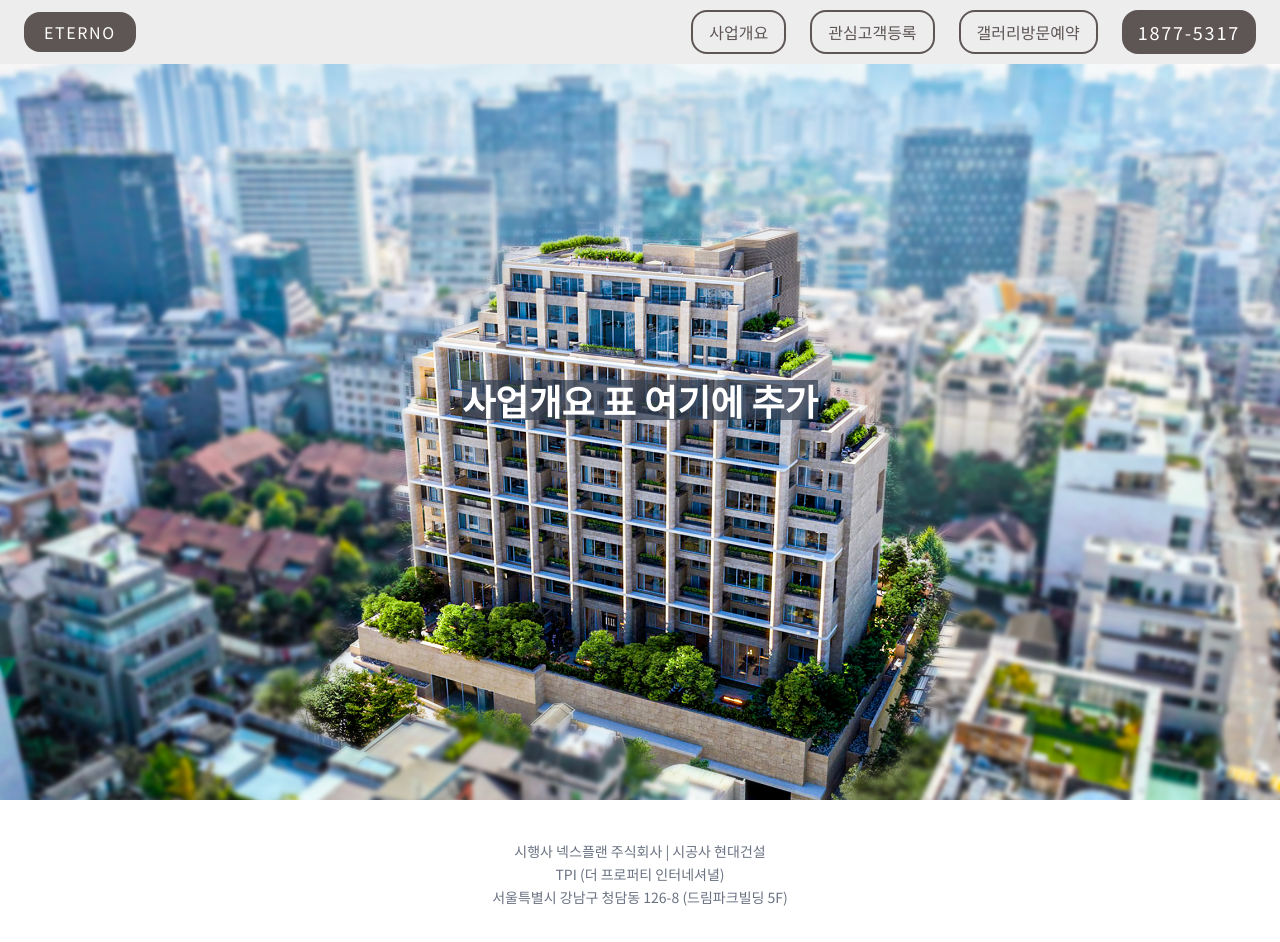
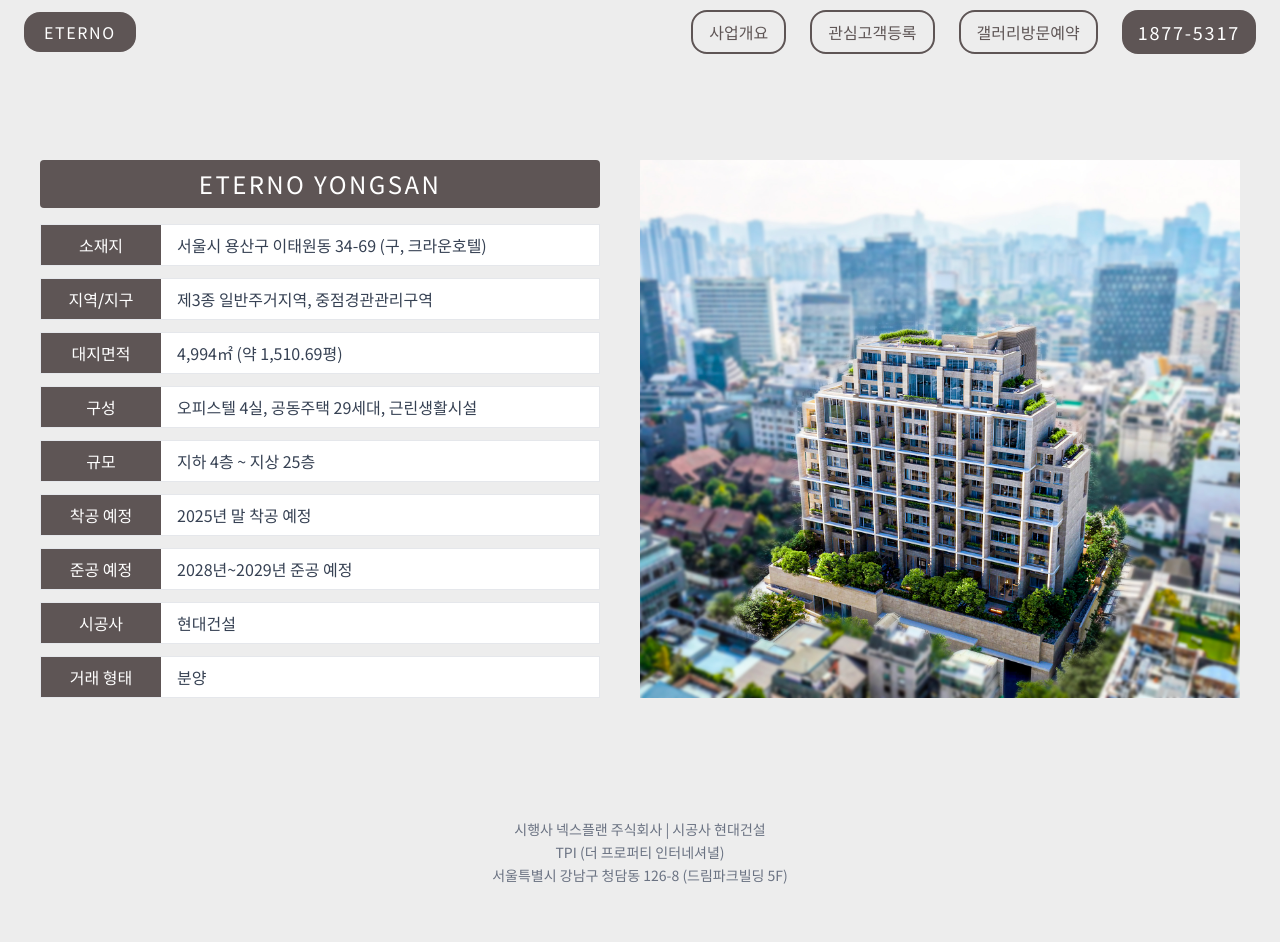
Before and after one commit to millwheel/eterno-yongsan, a Next.js app: page /about in a window 1280 px wide. Shown: the top 942 px of the page. Built offline with nearby package versions, Linux system fonts and the light colour scheme.

Commit message:
feat: 사업개요 레이아웃 수정

```diff
--- a/src/app/about/page.tsx
+++ b/src/app/about/page.tsx
@@ -1,19 +1,55 @@
+"use client";
+
 import Image from "next/image";
 
 export default function AboutPage() {
     return (
-        <div className="flex items-center justify-center min-h-screen">
-            <Image
-                src="/image/about.jpg"
-                alt="Background"
-                fill
-                priority
-                className="object-cover -z-10"
-            />
+        <div className="relative flex flex-col md:flex-row px-6 md:px-10 mt-40 gap-10 justify-center mb-30">
+            {/* 왼쪽 정보 섹션 */}
+            <div className="max-w-xl w-full space-y-4">
+                <h2 className="text-center text-2xl tracking-widest text-white bg-[#5e5555] py-2 rounded">
+                    ETERNO YONGSAN
+                </h2>
 
-            <div className="flex-col items-center justify-center">
-                <p className="text-white bg-gray-700/70 font-bold text-4xl">사업개요 표 여기에 추가</p>
+                <div className="space-y-3">
+                    <InfoRow label="소재지" value="서울시 용산구 이태원동 34-69 (구, 크라운호텔)" />
+                    <InfoRow label="지역/지구" value="제3종 일반주거지역, 중점경관관리구역" />
+                    <InfoRow label="대지면적" value="4,994㎡ (약 1,510.69평)" />
+                    <InfoRow label="구성" value="오피스텔 4실, 공동주택 29세대, 근린생활시설" />
+                    <InfoRow label="규모" value="지하 4층 ~ 지상 25층" />
+                    <InfoRow label="착공 예정" value="2025년 말 착공 예정" />
+                    <InfoRow label="준공 예정" value="2028년~2029년 준공 예정" />
+                    <InfoRow label="시공사" value="현대건설" />
+                    <InfoRow label="거래 형태" value="분양" />
+                </div>
+            </div>
+
+
+            {/* 오른쪽 이미지 섹션 */}
+            <div className="flex justify-center items-stretch">
+                <div className="relative w-[600px] h-full overflow-hidden">
+                    <Image
+                        src="/image/about.jpg"
+                        alt="ETERNO YONGSAN"
+                        fill
+                        className="object-cover"
+
+                    />
+                </div>
             </div>
         </div>
     );
 }
+
+function InfoRow({ label, value }: { label: string; value: string }) {
+    return (
+        <div className="grid grid-cols-[120px_1fr] border border-gray-200">
+            <div className="bg-[#5e5555] text-white text-center py-2 px-3 text-sm md:text-base font-medium">
+                {label}
+            </div>
+            <div className="bg-white text-gray-700 py-2 px-4 text-sm md:text-base">
+                {value}
+            </div>
+        </div>
+    );
+}
--- a/src/app/globals.css
+++ b/src/app/globals.css
@@ -1,7 +1,7 @@
 @import "tailwindcss";
 
 :root {
-  --background: #ffffff;
+  --background: #ededed;
   --foreground: #171717;
 }
 
--- a/src/app/layout.tsx
+++ b/src/app/layout.tsx
@@ -1,5 +1,5 @@
 import type { Metadata } from "next";
-import { Geist, Geist_Mono, Noto_Sans_KR } from "next/font/google";
+import { Noto_Sans_KR } from "next/font/google";
 import "./globals.css";
 import GlobalNavigationBar from "@/components/gnb";
 
```
